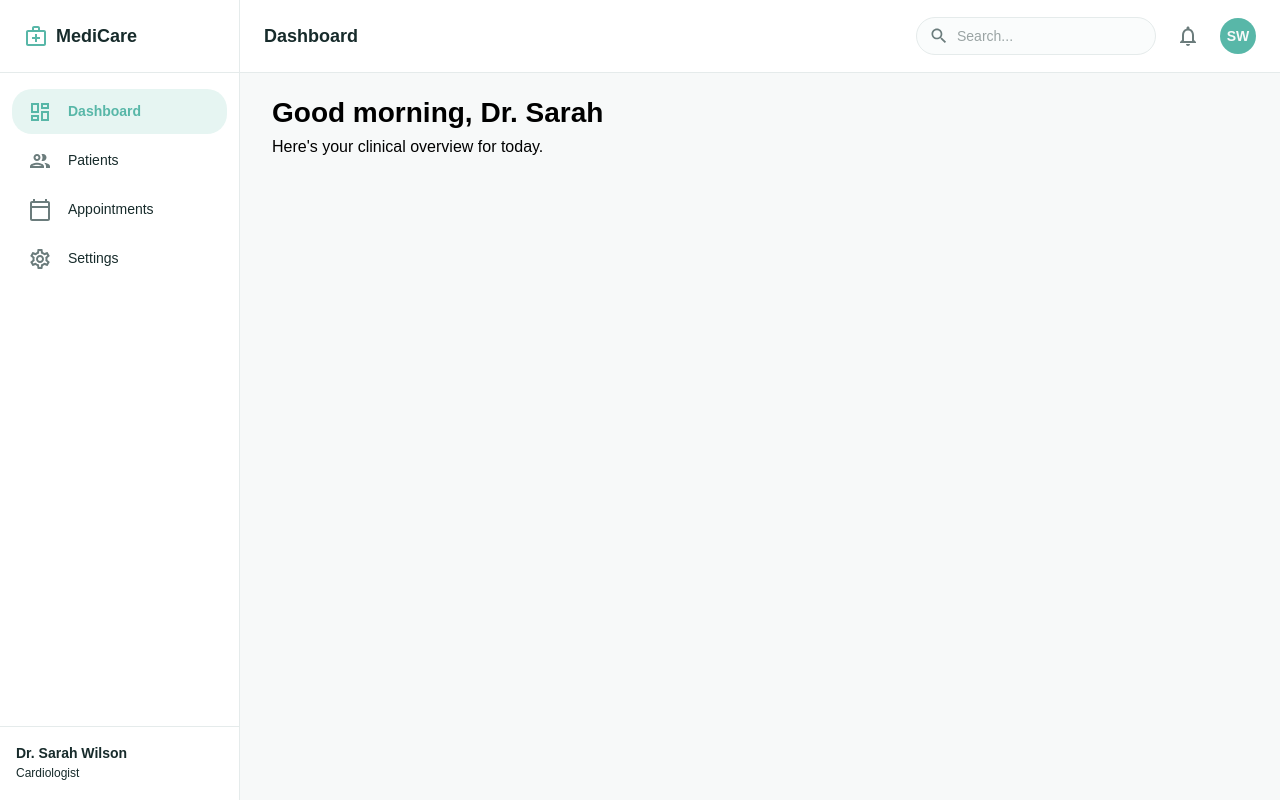
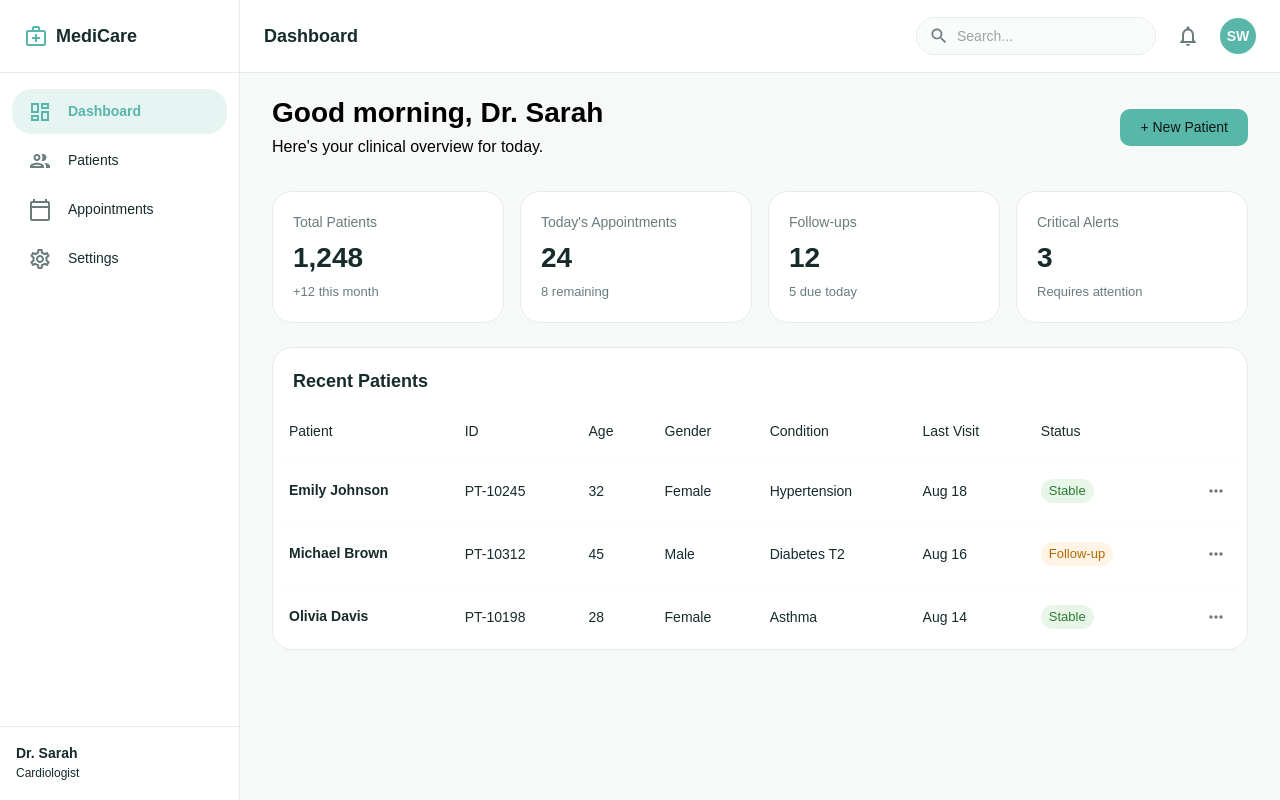
Before and after one commit to Vipulsnips/healthcare-dashboard, a Next.js app: page / in a window 1280 px wide. Built offline with nearby package versions, Linux system fonts and the light colour scheme; what @mui/material-nextjs would draw is missing.

Commit message:
add dashboard content

```diff
--- a/app/page.tsx
+++ b/app/page.tsx
@@ -1,6 +1,9 @@
-import { Box, Typography } from "@mui/material";
+import { Box, Button, Typography } from "@mui/material";
+
 import Sidebar from "@/components/layout/Sidebar";
 import Topbar from "@/components/layout/Topbar";
+import StatCard from "@/components/dashboard/StatCard";
+import RecentPatients from "@/components/dashboard/RecentPatients";
 
 export default function Home() {
   return (
@@ -24,13 +27,61 @@
             pb: 4,
           }}
         >
-          <Typography variant="h4">
-            Good morning, Dr. Sarah
-          </Typography>
+          <Box
+            sx={{
+              display: "flex",
+              justifyContent: "space-between",
+              alignItems: "center",
+              mb: 4,
+            }}
+          >
+            <Box>
+              <Typography variant="h4">Good morning, Dr. Sarah</Typography>
 
-          <Typography color="text.secondary" sx={{ mt: 0.5 }}>
-            Here's your clinical overview for today.
-          </Typography>
+              <Typography color="text.secondary" sx={{ mt: 0.5 }}>
+                Here's your clinical overview for today.
+              </Typography>
+            </Box>
+
+            <Button
+              variant="contained"
+              sx={{
+                textTransform: "none",
+                boxShadow: "none",
+                px: 2.5,
+              }}
+            >
+              + New Patient
+            </Button>
+          </Box>
+
+          <Box
+            sx={{
+              display: "flex",
+              gap: 2,
+            }}
+          >
+            <StatCard
+              title="Total Patients"
+              value="1,248"
+              subtitle="+12 this month"
+            />
+
+            <StatCard
+              title="Today's Appointments"
+              value="24"
+              subtitle="8 remaining"
+            />
+
+            <StatCard title="Follow-ups" value="12" subtitle="5 due today" />
+
+            <StatCard
+              title="Critical Alerts"
+              value="3"
+              subtitle="Requires attention"
+            />
+          </Box>
+          <RecentPatients />
         </Box>
       </Box>
     </Box>
--- /dev/null
+++ b/components/dashboard/RecentPatients.tsx
@@ -0,0 +1,143 @@
+import {
+  Card,
+  Chip,
+  IconButton,
+  Table,
+  TableBody,
+  TableCell,
+  TableContainer,
+  TableHead,
+  TableRow,
+  Typography,
+} from "@mui/material";
+
+import MoreHorizIcon from "@mui/icons-material/MoreHoriz";
+
+const patients = [
+  {
+    name: "Emily Johnson",
+    id: "PT-10245",
+    age: 32,
+    gender: "Female",
+    condition: "Hypertension",
+    lastVisit: "Aug 18",
+    status: "Stable",
+  },
+  {
+    name: "Michael Brown",
+    id: "PT-10312",
+    age: 45,
+    gender: "Male",
+    condition: "Diabetes T2",
+    lastVisit: "Aug 16",
+    status: "Follow-up",
+  },
+  {
+    name: "Olivia Davis",
+    id: "PT-10198",
+    age: 28,
+    gender: "Female",
+    condition: "Asthma",
+    lastVisit: "Aug 14",
+    status: "Stable",
+  },
+];
+
+function getStatusColor(status: string) {
+  if (status === "Stable") {
+    return {
+      color: "#2E7D32",
+      backgroundColor: "#E8F5E9",
+    };
+  }
+
+  if (status === "Follow-up") {
+    return {
+      color: "#B26A00",
+      backgroundColor: "#FFF4E5",
+    };
+  }
+
+  return {
+    color: "#C62828",
+    backgroundColor: "#FFEBEE",
+  };
+}
+
+export default function RecentPatients() {
+  return (
+    <Card
+      elevation={0}
+      sx={{
+        mt: 3,
+        border: "1px solid",
+        borderColor: "divider",
+        borderRadius: 2,
+      }}
+    >
+      <Typography
+        sx={{
+          p: 2.5,
+          pb: 1,
+          fontSize: 18,
+          fontWeight: 600,
+        }}
+      >
+        Recent Patients
+      </Typography>
+
+      <TableContainer>
+        <Table>
+          <TableHead>
+            <TableRow>
+              <TableCell>Patient</TableCell>
+              <TableCell>ID</TableCell>
+              <TableCell>Age</TableCell>
+              <TableCell>Gender</TableCell>
+              <TableCell>Condition</TableCell>
+              <TableCell>Last Visit</TableCell>
+              <TableCell>Status</TableCell>
+              <TableCell />
+            </TableRow>
+          </TableHead>
+
+          <TableBody>
+            {patients.map((patient) => (
+              <TableRow key={patient.id} hover>
+                <TableCell>
+                  <Typography sx={{ fontSize: 14, fontWeight: 600 }}>
+                    {patient.name}
+                  </Typography>
+                </TableCell>
+
+                <TableCell>{patient.id}</TableCell>
+                <TableCell>{patient.age}</TableCell>
+                <TableCell>{patient.gender}</TableCell>
+                <TableCell>{patient.condition}</TableCell>
+                <TableCell>{patient.lastVisit}</TableCell>
+
+                <TableCell>
+                  <Chip
+                    label={patient.status}
+                    size="small"
+                    sx={{
+                      ...getStatusColor(patient.status),
+                      fontWeight: 500,
+                      borderRadius: 1.5,
+                    }}
+                  />
+                </TableCell>
+
+                <TableCell align="right">
+                  <IconButton size="small">
+                    <MoreHorizIcon fontSize="small" />
+                  </IconButton>
+                </TableCell>
+              </TableRow>
+            ))}
+          </TableBody>
+        </Table>
+      </TableContainer>
+    </Card>
+  );
+}
--- /dev/null
+++ b/components/dashboard/StatCard.tsx
@@ -0,0 +1,58 @@
+import { Box, Card, Typography } from "@mui/material";
+
+type StatCardProps = {
+  title: string;
+  value: string;
+  subtitle: string;
+};
+
+export default function StatCard({
+  title,
+  value,
+  subtitle,
+}: StatCardProps) {
+  return (
+    <Card
+      elevation={0}
+      sx={{
+        flex: 1,
+        p: 2.5,
+        border: "1px solid",
+        borderColor: "divider",
+        borderRadius: 2,
+      }}
+    >
+      <Typography
+        sx={{
+          fontSize: 14,
+          color: "text.secondary",
+          mb: 1,
+        }}
+      >
+        {title}
+      </Typography>
+
+      <Typography
+        sx={{
+          fontSize: 28,
+          fontWeight: 700,
+          color: "text.primary",
+          lineHeight: 1.2,
+        }}
+      >
+        {value}
+      </Typography>
+
+      <Box sx={{ mt: 1 }}>
+        <Typography
+          sx={{
+            fontSize: 13,
+            color: "text.secondary",
+          }}
+        >
+          {subtitle}
+        </Typography>
+      </Box>
+    </Card>
+  );
+}
--- a/components/layout/Sidebar.tsx
+++ b/components/layout/Sidebar.tsx
@@ -155,7 +155,7 @@
                 fontWeight: 600,
               }}
             >
-              Dr. Sarah Wilson
+              Dr. Sarah
             </Typography>
 
             <Typography
```
